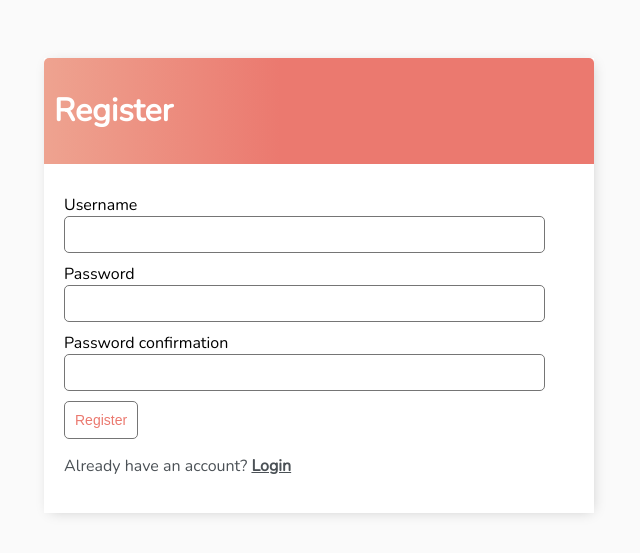
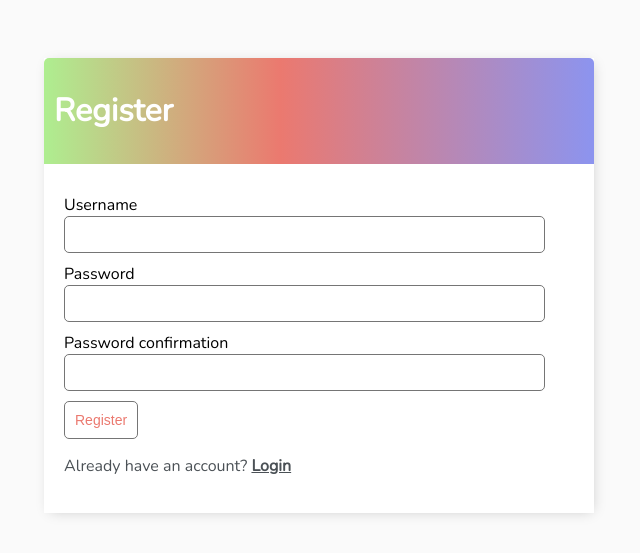
Before and after one commit to Abhishek-Gawande/Project-Musings, a Django app: page /register/ in a window 1280 px wide. Shown: the top 553 px of the page, without its empty margins (321-961 px from the left). Run offline with Django 3.2, Linux system fonts and the light colour scheme.

Commit message:
Added linear gradient color scheme in header bar

```diff
--- a/base/templates/base/main.html
+++ b/base/templates/base/main.html
@@ -59,7 +59,7 @@
             color: #fff;
             padding: 10px;
             border-radius: 5px 5px 0 0;
-            background: linear-gradient(90deg, #EEA390 0%, #EB796F 43%, #EB796F 100%);
+            background: linear-gradient(90deg, #aeee90 0%, #EB796F 43%, #8c94ef 100%);
         }
 
         .header-bar a {
```
